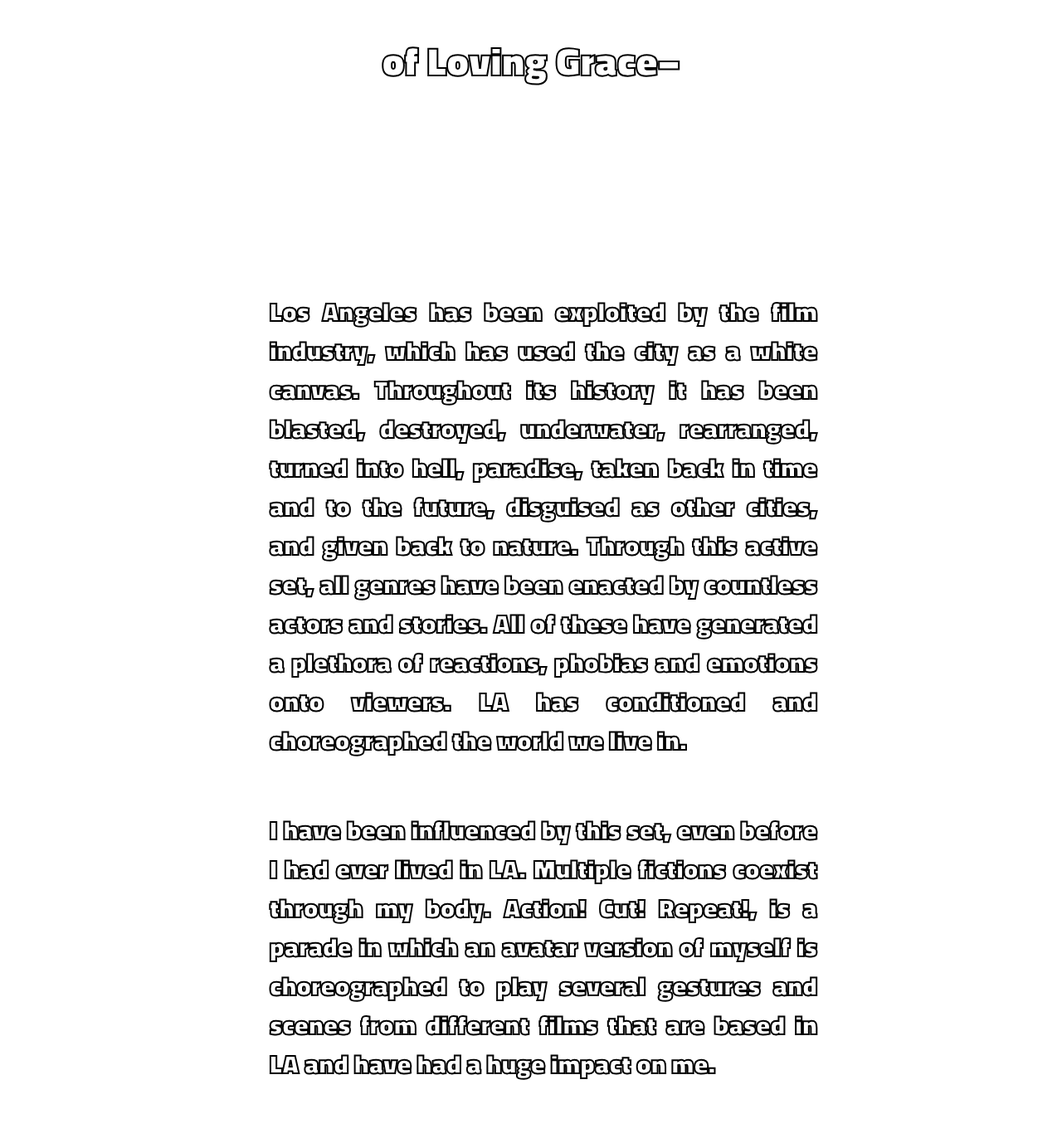
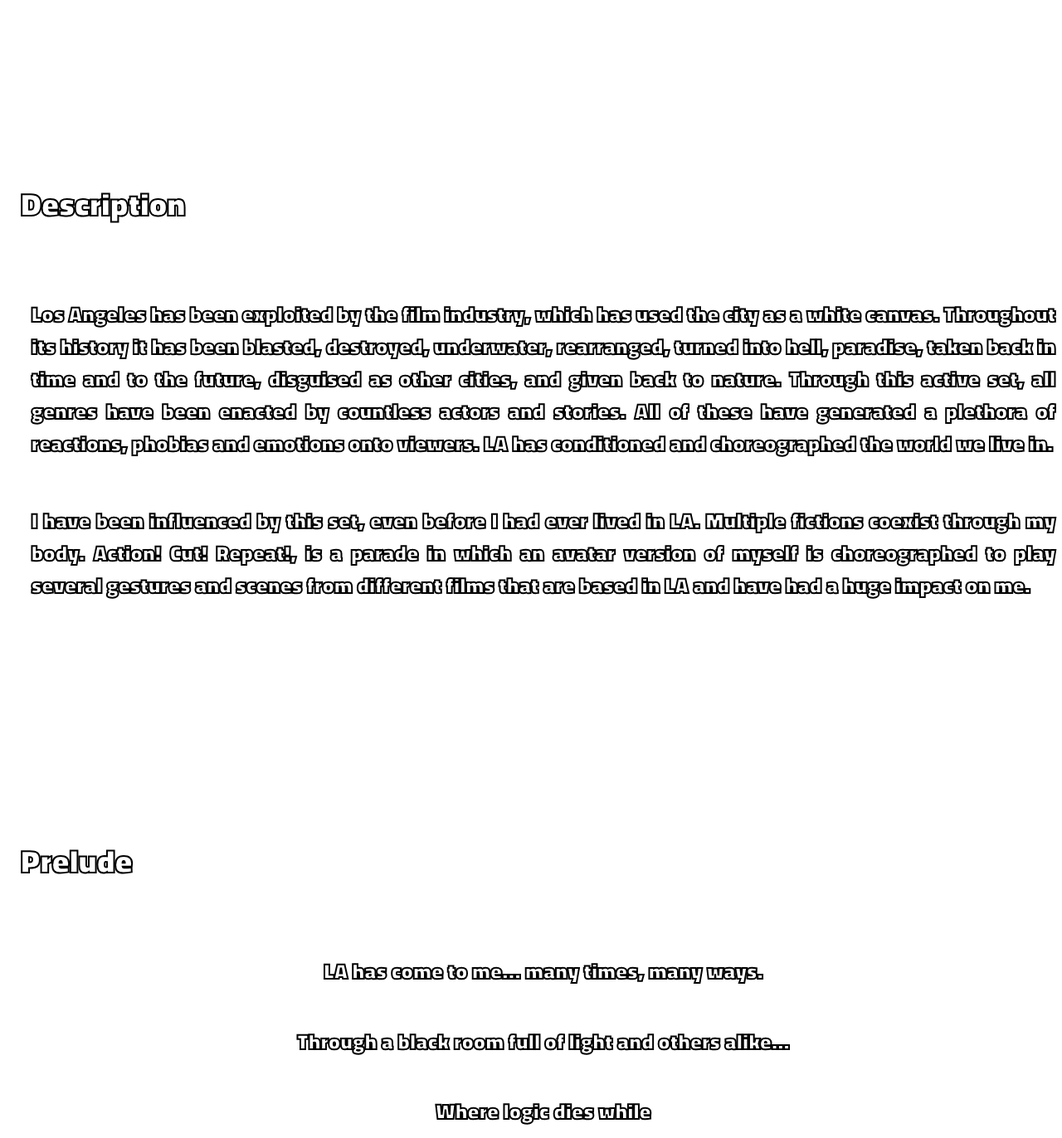
Before and after one commit to msantanilla/actioncutrepeatparade, a plain HTML site: page index.html in a window 1280 px wide. Shown: the part 460-1832 px from the top of the page at 83% size. Drawn offline with Linux system fonts and the light colour scheme.

Commit message:
Adelanto

```diff
--- a/index.html
+++ b/index.html
@@ -20,6 +20,7 @@
 </header>
 
 <div class="description">
+  <h5>Description</h5>
   <h4>Los Angeles has been exploited by the film industry, which has used the city as a white canvas. Throughout its history it has been blasted, destroyed, underwater, rearranged, turned into hell, paradise, taken back in time and to the future, disguised as other cities, and given back to nature. Through this active set, all genres have been enacted by countless actors and stories. All of these have generated a plethora of reactions, phobias and emotions onto viewers. LA has conditioned and choreographed the world we live in.</h4>
 
   <h4>I have been influenced by this set, even before I had ever lived in LA. Multiple fictions coexist through my body. Action! Cut! Repeat!, is a parade in which an avatar version of myself is choreographed to play several gestures and scenes from different films that are based in LA and have had a huge impact on me.</h4>
@@ -27,7 +28,7 @@
 </div>
 
 <div class="column">
-
+  <h5>Prelude</h5>
   <h3>LA has come to me… many times, many ways.</h3>
   <h3>Through a black room full of light and others alike...</h3>
   <h3>Where logic dies while</h3>
--- a/style.css
+++ b/style.css
@@ -1,8 +1,7 @@
 body{
-    font-size: 20px;
     background: url(LA_011.png) top center fixed;
     background-attachment: scroll;
-    max-width: 100%;
+    /*max-width: 100%;*/
     margin-left: 0px;
     margin-right: 0px;
 
@@ -12,60 +11,60 @@ body{
       display: block;
       margin-left: auto;
       margin-right: auto;
-      width: 10%;
-      max-width: 100%;
+      max-width: auto;
   }
 
   h1{
     font-family: 'Titillium Web', sans-serif;
     color:#ffffff;
-    font-size: 18vmin;
+    font-size: 10vw;
     text-align: center;
     margin-left: 0px;
     margin-right: 0px;
-    margin-top: -100px;
-    margin-bottom: 3vmax;
-  }
-
-  .main{
-    width:100%;
-      font-family: 'Titillium Web', sans-serif;
-      margin-left: 0px;
-      margin-right: 0px;
-      padding-top: 0px;
-      padding-bottom: 500px;
+    margin-top: -5.2vw;
+    margin-bottom: 1vmax;
   }
 
   h2{
     font-family: 'Titillium Web', sans-serif;
     color:#ffffff;
-    font-size: 6vmin;
+    font-size: 5vw;
     text-align: center;
     -webkit-text-stroke: 2px rgb(0, 0, 0);
     margin-left: 3vmax;
     margin-right: 3vmax;
-    margin-top: 1vmax;
+    margin-top: 0vmax;
   }
 
   h3{
     font-family: 'Titillium Web', sans-serif;
     color:#ffffff;
-    font-size: 1.56em;
+    font-size: 2vw;
     text-align: center;
     -webkit-text-stroke: 2px rgb(0, 0, 0);
-    margin-left: 300px;
-    margin-right: 300px;
+    margin-left: 1vmax;
+    margin-right: 1vmax;
     padding: 10px;
   }
 
   h4{
     font-family: 'Titillium Web', sans-serif;
     color:#ffffff;
-    font-size: 1.56em;
+    font-size: 2vw;
     text-align: justify;
     -webkit-text-stroke: 2px rgb(0, 0, 0);
-    margin-left: 300px;
-    margin-right: 300px;
+    margin-left: 1vmax;
+    margin-right: 1vmax;
+    padding: 10px;
+  }
+  h5{
+    font-family: 'Titillium Web', sans-serif;
+    color:#ffffff;
+    font-size: 3vw;
+    text-align: left;
+    -webkit-text-stroke: 2px rgb(0, 0, 0);
+    margin-left: 0vmax;
+    margin-right: 1vmax;
     padding: 10px;
   }
 
```
